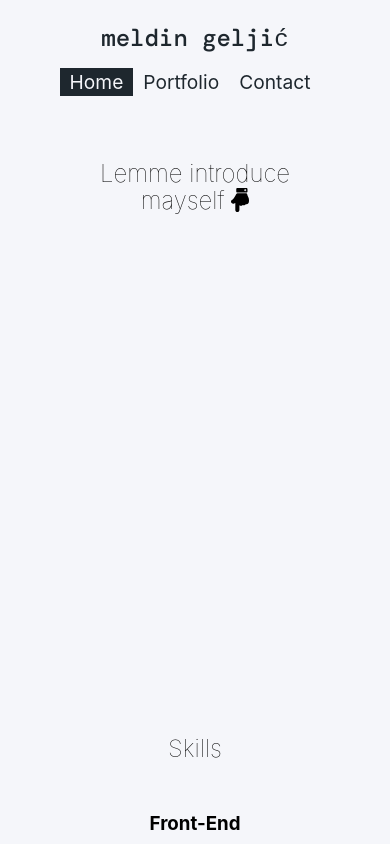
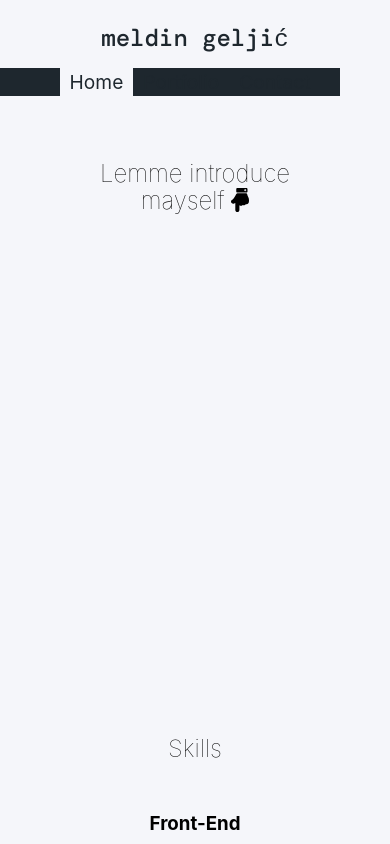
Before and after one commit to darat11/portoflio-website, a React (Create React App) app: page / in a window 390 px wide. In both pictures the pointer is over the link "Home". Shown: the top 844 px of the page. Built offline with nearby package versions, Linux system fonts and the light colour scheme; a web font is replaced by a local one.

Commit message:
adjusting hover effect for navigation

```diff
--- a/src/components/header.module.css
+++ b/src/components/header.module.css
@@ -84,11 +84,13 @@
     max-width: 300px;
     justify-content: center;
     margin-left: 0;
+    color: #f5f6fa;
+    background: #1e272e;
   }
 
   .navItem:hover {
-    color: #f5f6fa;
+    color: #1e272e;
     transform: none;
-    background: #1e272e;
+    background: #f5f6fa;
   }
 }
```
